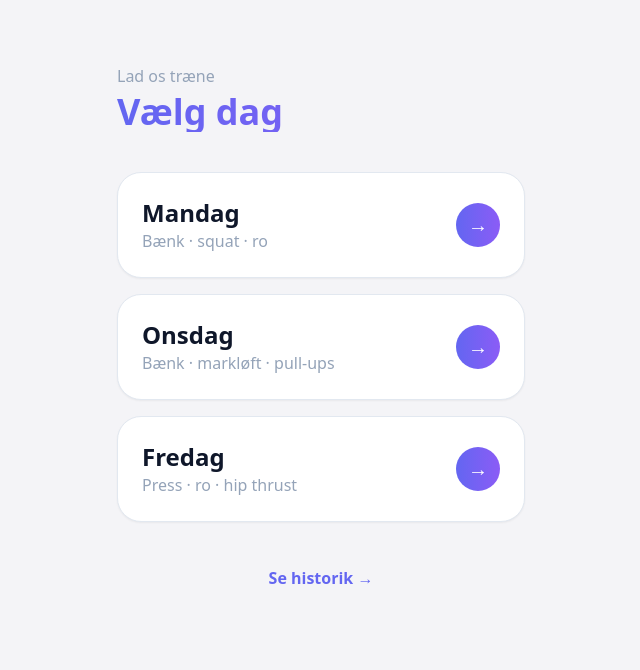
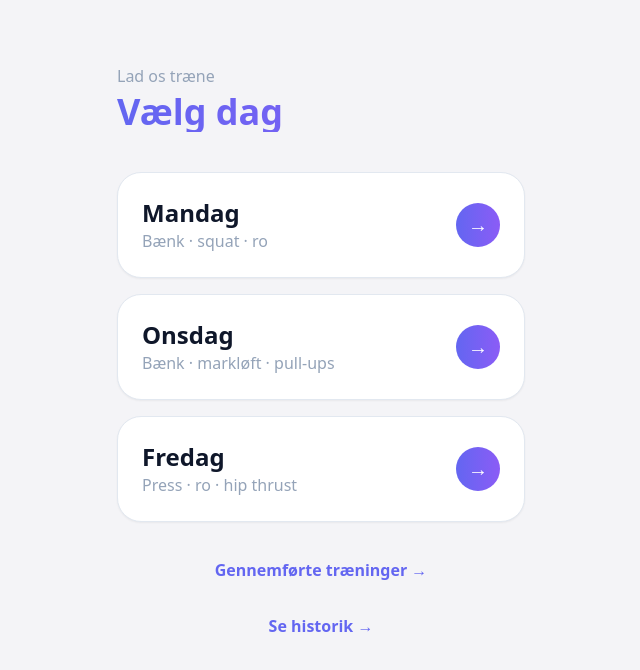
Before and after one commit to jeppewitt/gymtracker, a React (Vite) app: page / in a window 1280 px wide. Shown: the top 670 px of the page, without its empty margins (319-959 px from the left). Built offline with nearby package versions, Linux system fonts and the light colour scheme; no server answers.

Commit message:
feat: add routes and home button for workout log

```diff
--- a/src/App.jsx
+++ b/src/App.jsx
@@ -3,6 +3,8 @@ import Home from "./pages/Home";
 import Workout from "./pages/Workout";
 import History from "./pages/History";
 import ExerciseHistory from "./pages/ExerciseHistory";
+import WorkoutLog from "./pages/WorkoutLog";
+import WorkoutLogEdit from "./pages/WorkoutLogEdit";
 
 export default function App() {
   return (
@@ -12,6 +14,8 @@ export default function App() {
         <Route path="/workout/:day" element={<Workout />} />
         <Route path="/history" element={<History />} />
         <Route path="/history/:exerciseId" element={<ExerciseHistory />} />
+        <Route path="/workouts" element={<WorkoutLog />} />
+        <Route path="/workouts/:workoutId" element={<WorkoutLogEdit />} />
       </Routes>
     </div>
   );
--- a/src/pages/Home.jsx
+++ b/src/pages/Home.jsx
@@ -34,8 +34,15 @@ export default function Home() {
       </div>
 
       <button
+        onClick={() => navigate("/workouts")}
+        className="mt-6 text-indigo-500 font-semibold py-3"
+      >
+        Gennemførte træninger →
+      </button>
+
+      <button
         onClick={() => navigate("/history")}
-        className="mt-8 text-indigo-500 font-semibold py-3"
+        className="mt-2 text-indigo-500 font-semibold py-3"
       >
         Se historik →
       </button>
```
